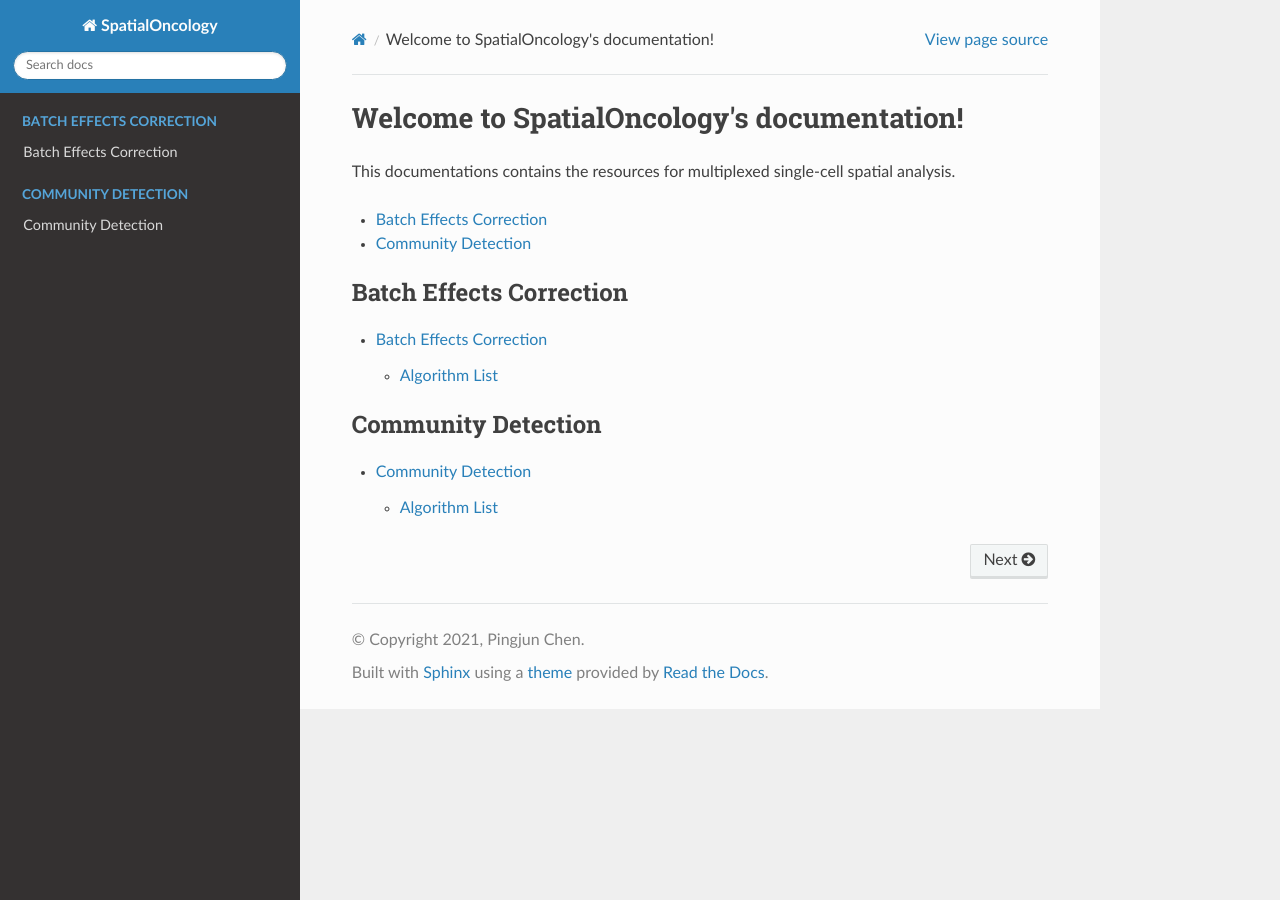
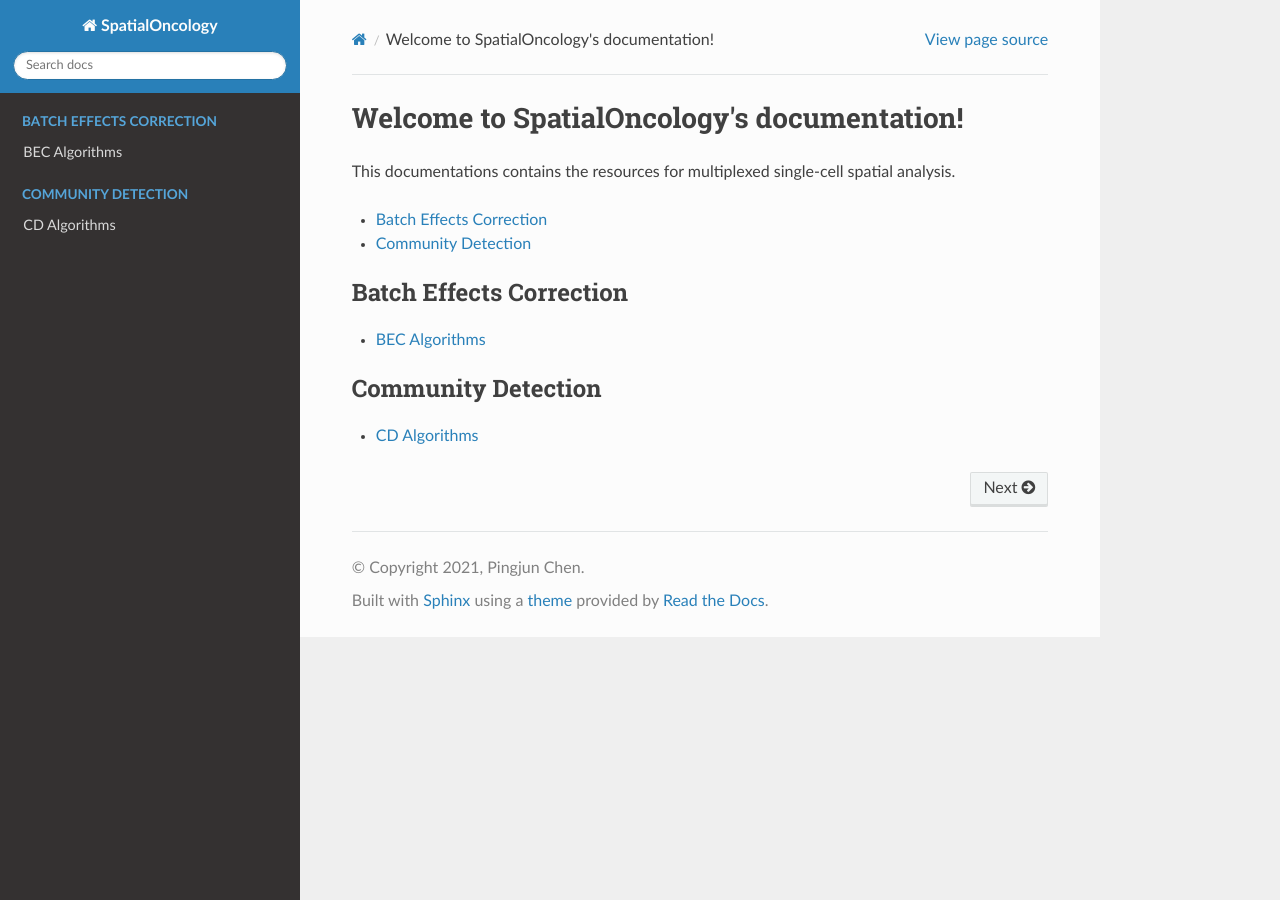
Before and after one commit to PingjunChen/MultiplexedSingleCellSpatialBiology, a Sphinx documentation site: the page built from docs/source/index.rst, in a window 1280 px wide. Built offline with Sphinx 7.4.7 and the Read the Docs theme 2.0.0, drawn with Linux system fonts in a browser that asks for light colours.

Commit message:
update toc

```diff
--- a/docs/source/bec_algorithms.rst
+++ b/docs/source/batch_effects_correction.rst
@@ -1,7 +1,4 @@
-Batch Effects Correction
-========
-
-Algorithm List
+BEC Algorithms
 --------
 * ComBat https://github.com/epigenelabs/pyComBat
 * BBKNN https://github.com/Teichlab/bbknn
--- a/docs/source/cd_algorithms.rst
+++ b/docs/source/community_detection.rst
@@ -1,7 +1,4 @@
-Community Detection
-========
-
-Algorithm List
+CD Algorithms
 --------
 * PhenoGraph https://github.com/jacoblevine/PhenoGraph
 * FastPG https://github.com/sararselitsky/FastPG
--- a/docs/source/index.rst
+++ b/docs/source/index.rst
@@ -13,7 +13,7 @@ This documentations contains the resources for multiplexed single-cell spatial a
    :maxdepth: 2
    :caption: Batch Effects Correction
 
-   bec_algorithms
+   batch_effects_correction
 
 
 .. _community-detection:
@@ -22,4 +22,4 @@ This documentations contains the resources for multiplexed single-cell spatial a
    :maxdepth: 2
    :caption: Community Detection
 
-   cd_algorithms
+   community_detection
```
